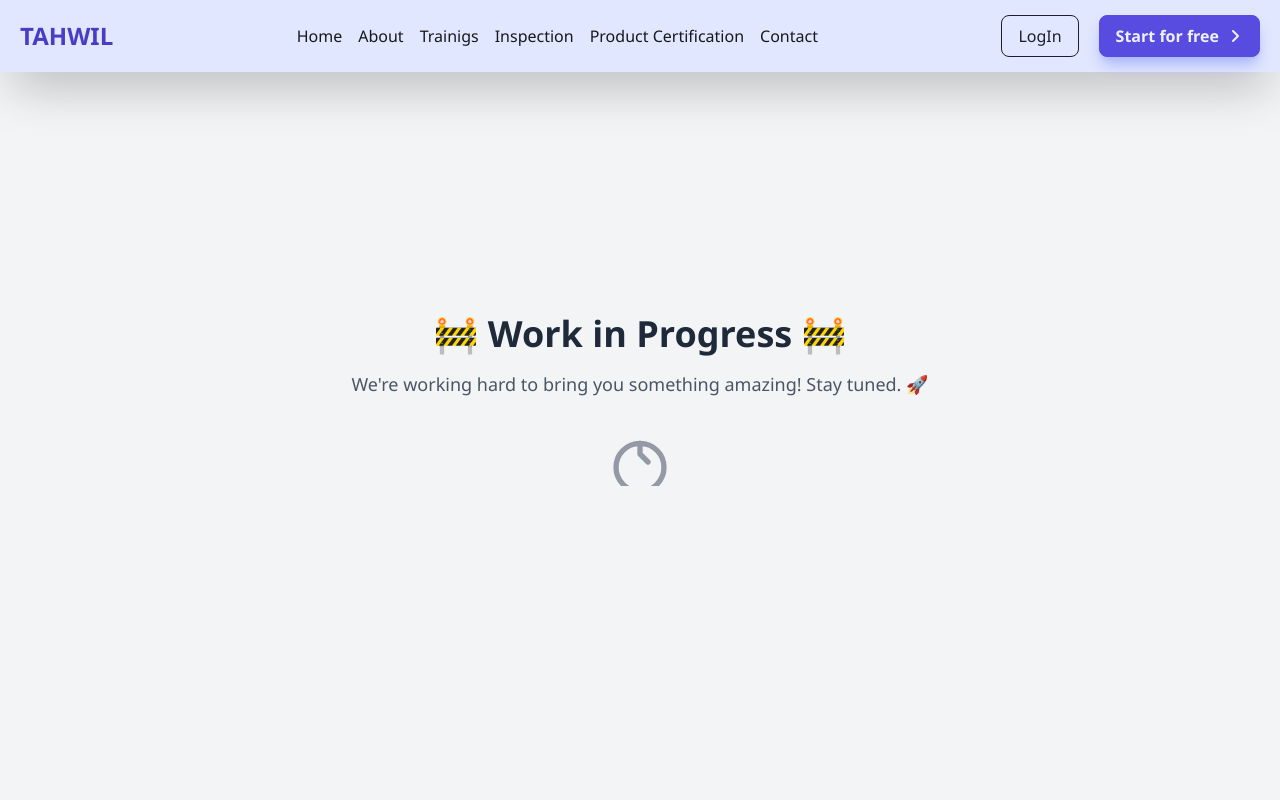
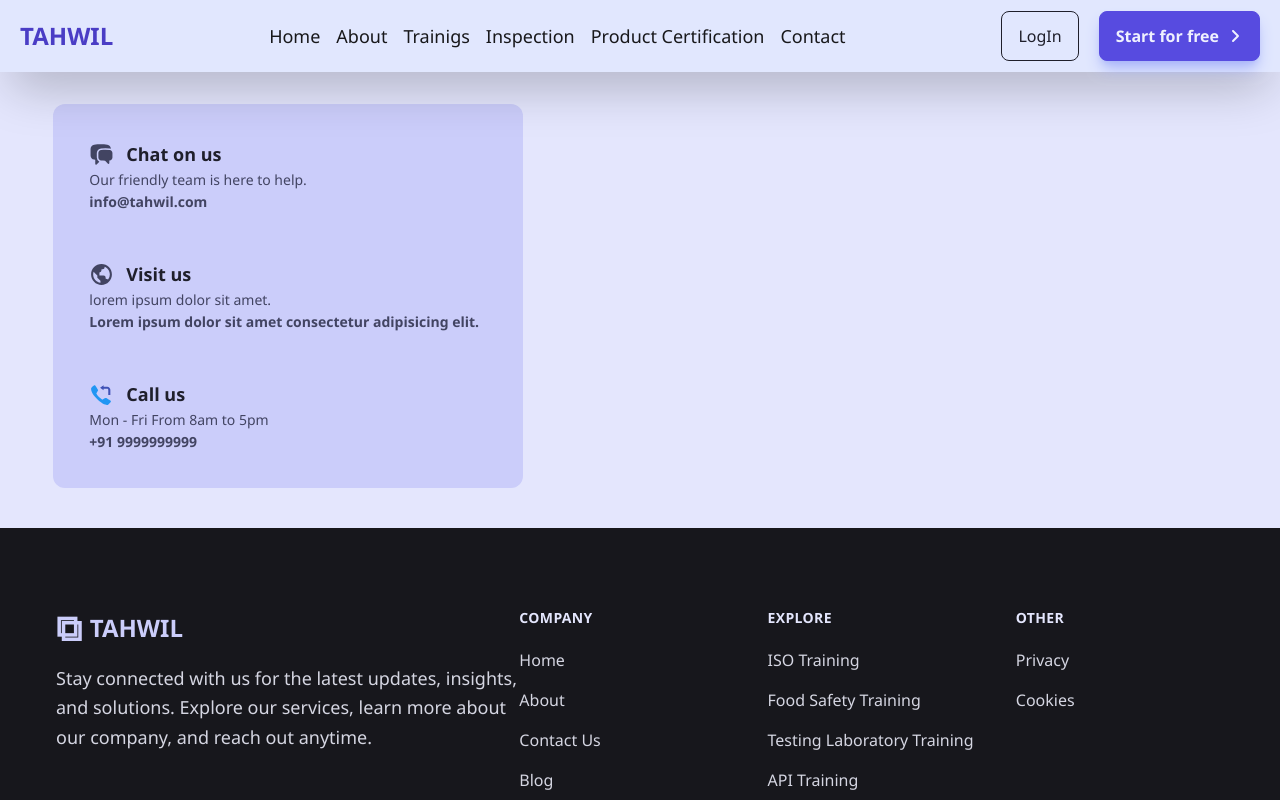
Before and after one commit to TanveerSP/tahwil-food-consultancy-, a React (Vite) app: page /contact in a window 1280 px wide. Shown: the top 800 px of the page. Built offline with nearby package versions, Linux system fonts and the light colour scheme.

Commit message:
create contact page

```diff
--- a/src/App.jsx
+++ b/src/App.jsx
@@ -7,6 +7,7 @@ import About from "./pages/About";
 import Loader from "./components/common/Loader";
 import Login from "./pages/Login";
 import Signup from "./pages/Signup";
+import Contact from "./pages/Contact";
 
 const Home = lazy(() => import("./pages/Home"));
 
@@ -32,8 +33,9 @@ function App() {
           <Routes>
             <Route path="/" element={<Home />} />
             <Route path="/about" element={<About />} />
-            <Route path="/login" element={<Login/>} />
-            <Route path="/sign-up" element={<Signup/>} />
+            <Route path="/contact" element={<Contact />} />
+            <Route path="/login" element={<Login />} />
+            <Route path="/sign-up" element={<Signup />} />
             <Route path="*" element={<Error />} />
           </Routes>
         </Suspense>
--- /dev/null
+++ b/src/components/ContactPage/InfoSection.jsx
@@ -0,0 +1,51 @@
+import React from "react";
+import { HiChatBubbleLeftRight } from "react-icons/hi2";
+import { BiWorld } from "react-icons/bi";
+import { FcCallback } from "react-icons/fc";
+
+const InfoSectionData = [
+  {
+    heading: "Chat on us",
+    desc1: "Our friendly team is here to help.",
+    desc2: "info@tahwil.com",
+    icon: <HiChatBubbleLeftRight fontSize={25} />,
+  },
+  {
+    heading: "Visit us",
+    desc1: "lorem ipsum dolor sit amet.",
+    desc2: "Lorem ipsum dolor sit amet consectetur adipisicing elit.",
+    icon: <BiWorld fontSize={25} />,
+  },
+  {
+    heading: "Call us",
+    desc1: "Mon - Fri From 8am to 5pm",
+    desc2: "+91 9999999999",
+    icon: <FcCallback fontSize={25} />,
+  },
+];
+
+const InfoSection = () => {
+  return (
+    <div className="lg:w-[40%]">
+      <div className="flex flex-col gap-6 rounded-xl bg-titan-white-200 p-4 lg:p-6">
+        {InfoSectionData.map((element, index) => (
+          <div
+            key={index}
+            className="flex flex-col gap-[2px] p-3 text-sm text-mirage-700"
+          >
+            <div className="flex flex-row items-center gap-3">
+              {element.icon}
+              <h1 className="text-lg font-semibold text-mirage-900">
+                {element.heading}
+              </h1>
+            </div>
+            <p className="font-medium">{element.desc1}</p>
+            <p className="font-semibold">{element.desc2}</p>
+          </div>
+        ))}
+      </div>
+    </div>
+  );
+};
+
+export default InfoSection;
--- a/src/components/common/NavItem.jsx
+++ b/src/components/common/NavItem.jsx
@@ -2,7 +2,7 @@ import { NavLink } from "react-router-dom";
 
 const NavItem = ({ path, name }) => {
   return (
-    <li className="font-medium text-center">
+    <li className="text-lg text-center">
       <NavLink
         to={path}
         className={({ isActive }) =>
--- a/src/components/ui/AuthBtn.jsx
+++ b/src/components/ui/AuthBtn.jsx
@@ -5,7 +5,7 @@ const AuthBtn = ({ text = "Click Me", onclick }) => {
   return (
     <button
       onClick={onclick}
-      className="py-2 px-4 text-md border-[1px] border-chetwode-blue-600 shadow-lg shadow-chetwode-blue-300 font-semibold rounded-lg text-titan-white-50 bg-chetwode-blue-600 flex items-center gap-x-2 transition-shadow duration-300 ease-in-out hover:shadow-none"
+      className="py-[12px] px-4 text-md border-[1px] border-chetwode-blue-600 shadow-lg shadow-chetwode-blue-300 font-semibold rounded-lg text-titan-white-50 bg-chetwode-blue-600 flex items-center gap-x-2 transition-shadow duration-300 ease-in-out hover:shadow-none"
     >
       <span>{text}</span>
       <FaAngleRight />
--- a/src/components/ui/LogInBtn.jsx
+++ b/src/components/ui/LogInBtn.jsx
@@ -3,7 +3,7 @@ import React from "react";
 const LogInBtn = ({ text = "Click Me", onclick }) => {
   return (
     <button onClick={onclick}
-    className="py-2 px-4 text-md border-[1px] font-medium rounded-lg text-mirage-900 border-mirage-900 hover:bg-chetwode-blue-600 hover:text-titan-white-50 hover:border-none transition-all ease-in-out duration-300"
+    className="py-[12px] px-4 font-medium text-md border-[1px] rounded-lg text-mirage-900 border-mirage-900 "
     >
       <span>{text}</span>
     </button>
--- /dev/null
+++ b/src/pages/Contact.jsx
@@ -0,0 +1,19 @@
+import React from "react";
+import InfoSection from "../components/ContactPage/InfoSection";
+import Footer from "../components/common/Footer"
+
+const Contact = () => {
+  return (
+    <div className="mt-18">
+      <div className="mx-auto flex w-11/12 max-w-maxContent mb-10 mt-8 flex-col justify-between gap-10 text-white lg:flex-row ">
+        <InfoSection />
+      </div>
+
+      <div>
+        <Footer />
+      </div>
+    </div>
+  );
+};
+
+export default Contact;
```
